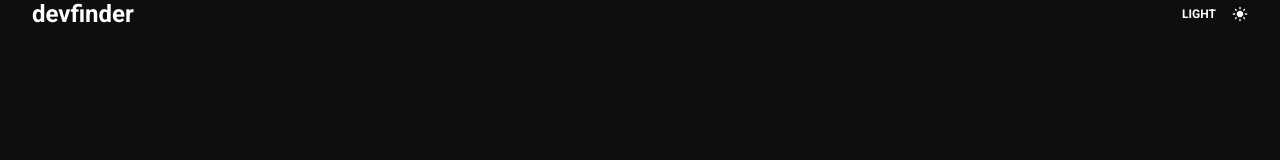
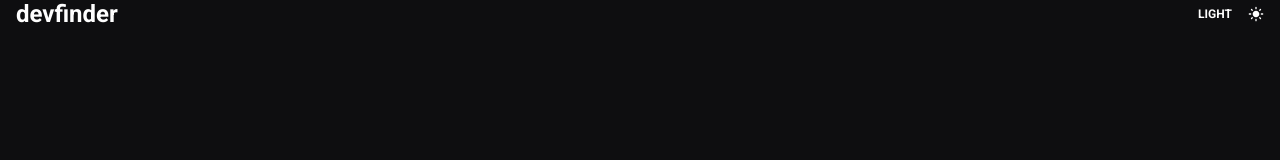
Before and after one commit to erikalbuquerque/devfinder, a React (Create React App) app: page / in a window 1280 px wide. Shown: the top 160 px of the page. Built offline with nearby package versions, Linux system fonts and the light colour scheme.

Commit message:
style: set header padding to 1rem

```diff
--- a/src/components/Header/styles.module.scss
+++ b/src/components/Header/styles.module.scss
@@ -1,6 +1,6 @@
 .headerContainer {
     width: 100%;
-    padding: 0 2rem;
+    padding: 0 1rem;
 }
 
 .headerContent {
```
